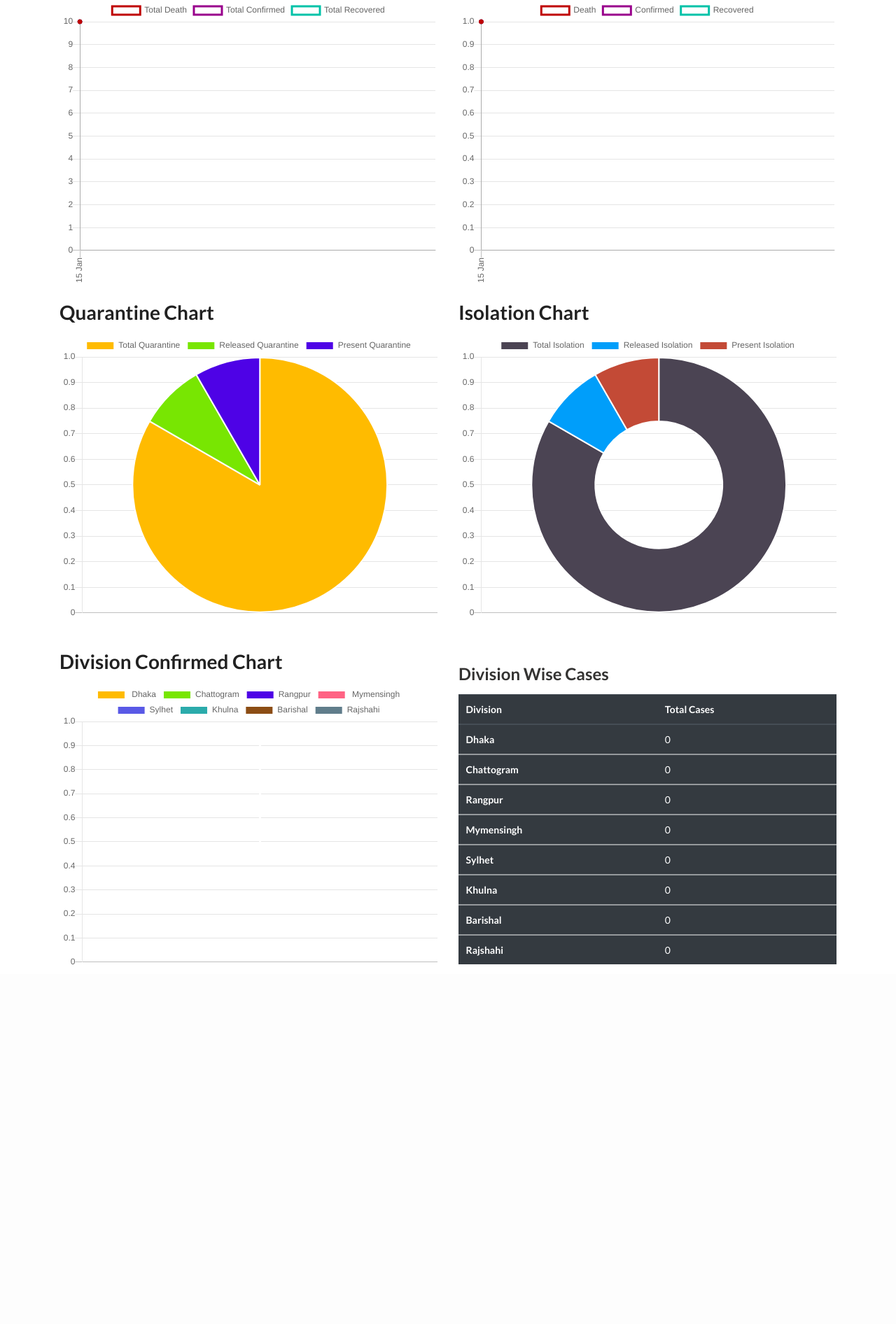
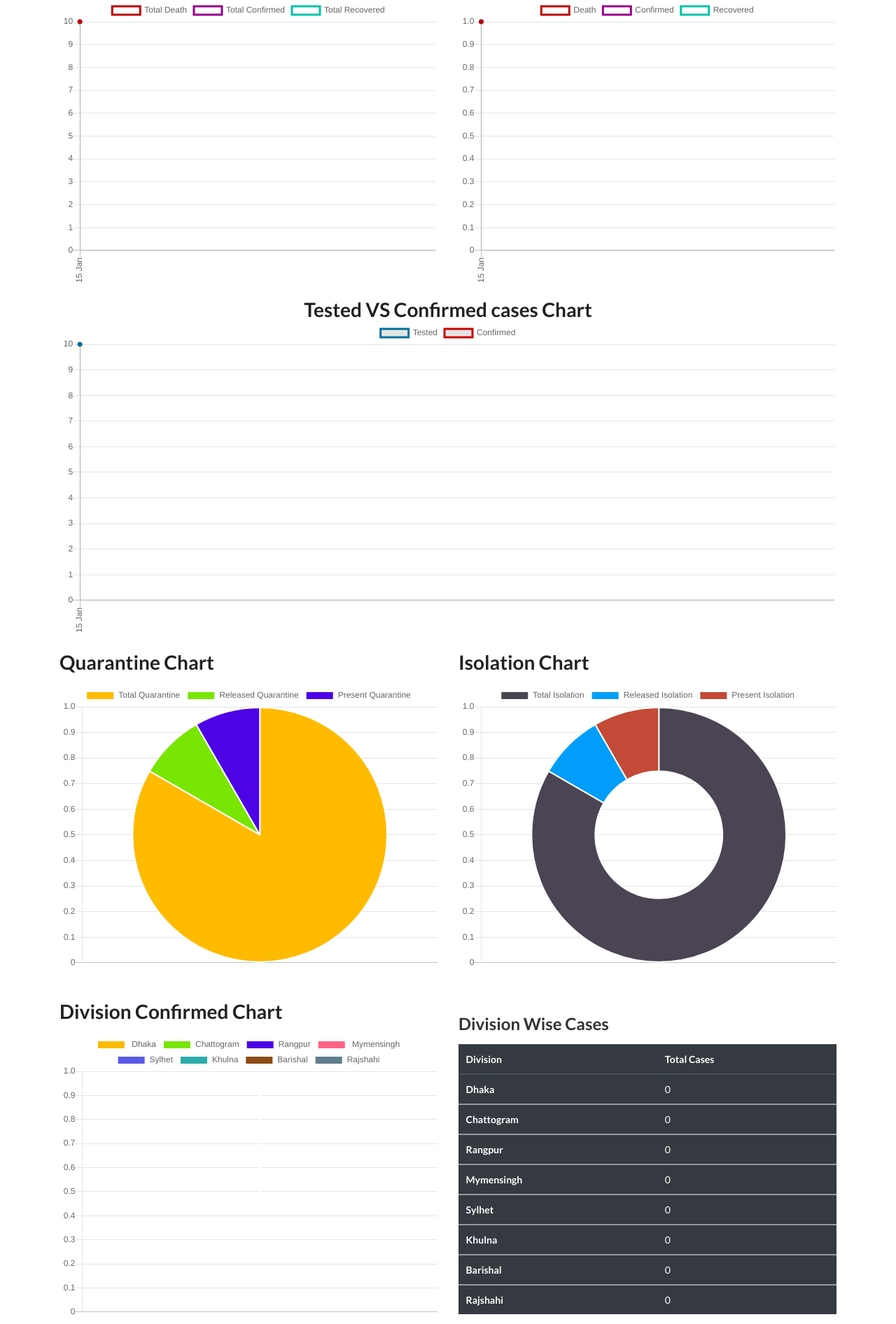
Before and after one commit to NirobxHasan/coronabd, a Django app: page / in a window 1280 px wide. Shown: the part 536-2428 px from the top of the page at 70% size. Before the commit the page ends 1914 px from the top, so only its background shows below. Run offline with Django 3.2, Linux system fonts and the light colour scheme; tables that the repository leaves empty hold one stand-in row (values such as "Sample post"); some libraries are stand-ins or nearby versions.

Commit message:
add new chart

```diff
--- a/services/templates/services/coronachart.html
+++ b/services/templates/services/coronachart.html
@@ -186,6 +186,69 @@
             }
         });
 
+
+
+        //tested vs confirmed
+        var ctx = document.getElementById('testvscases').getContext('2d');
+        var color=["#00709c","#c70000"];
+
+        var myChart = new Chart(ctx, {
+            type: 'line',
+            data: {
+                datasets: [{
+                    label: 'Tested',
+
+                    borderColor: color[0],
+                    pointBackgroundColor: color[0],
+                    pointBorderColor: color[0],
+                    pointHoverBackgroundColor:color[0],
+                    pointHoverBorderColor: color[0],
+                    data: [{% for item in qs %}{{item.total_tested}},{% endfor %}],
+
+                    borderColor: color[0],
+
+                },
+                {
+                    label: 'Confirmed',
+
+                    borderColor: color[1],
+                    pointBackgroundColor: color[1],
+                    pointBorderColor: color[1],
+                    pointHoverBackgroundColor:color[1],
+                    pointHoverBorderColor: color[1],
+                    data: [{% for item in qs %}{{item.total_confirmed}},{% endfor %}],
+                    borderColor: color[1],
+
+                    // Changes this dataset to become a line
+                    type: 'line'
+                }
+
+                ],
+                labels: [{% for item in qs %}'{{item.date_posted|date:"d M"}}',{% endfor %}]
+            },
+            options: {
+
+
+
+                scales: {
+
+
+                    xAxes: [{
+                        ticks: {
+                        autoSkip: true,
+                        maxRotation: 90,
+                        minRotation: 90
+                        }
+                    }],
+
+                    yAxes: [{
+                        ticks: {
+                            beginAtZero: true
+                        }
+                    }]
+                }
+            }
+        });
 
         //Total quarantine
         var ctx = document.getElementById('totalQuarantine').getContext('2d');
@@ -761,6 +824,12 @@
         <canvas id="dailyBased" width="400" height="300"></canvas>
       </div>
     </div>
+    <br>
+    <div class="d-flex justify-content-center">
+        <h1>Tested VS Confirmed cases Chart</h1>
+    </div>
+    <canvas id="testvscases" width="500" height="200"></canvas>
+
     <div class="row">
         <div class="col-sm">
             <h1>Quarantine Chart</h1>
```
